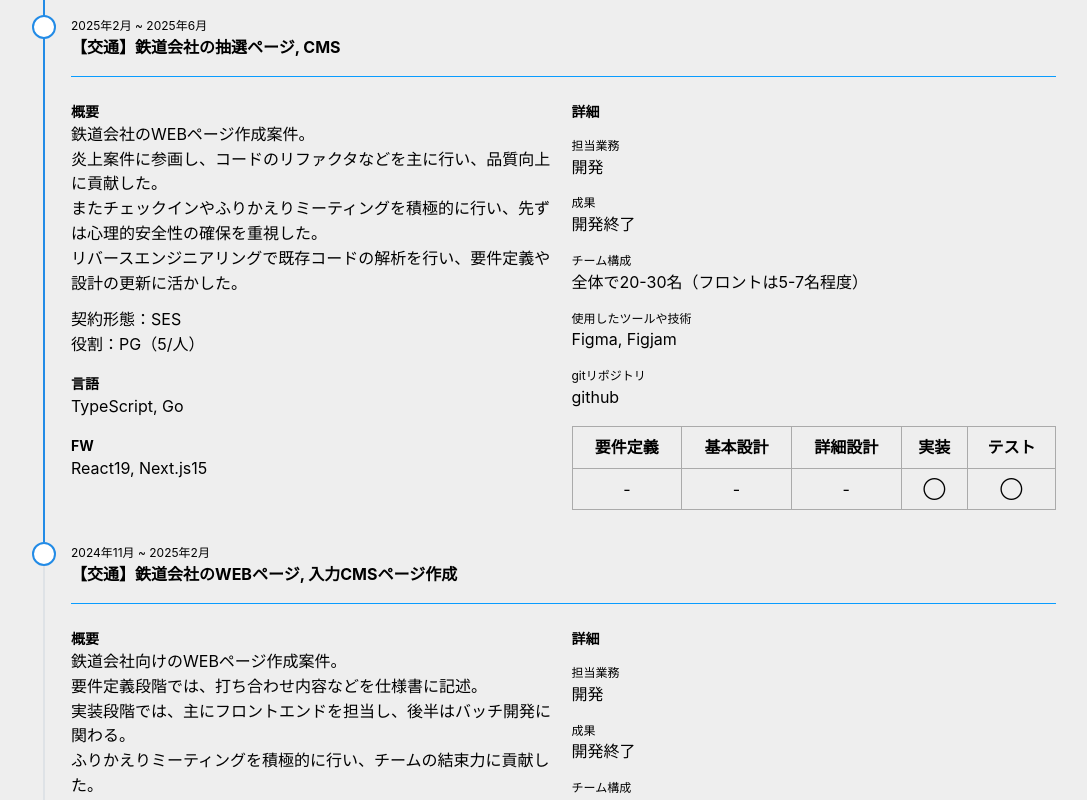
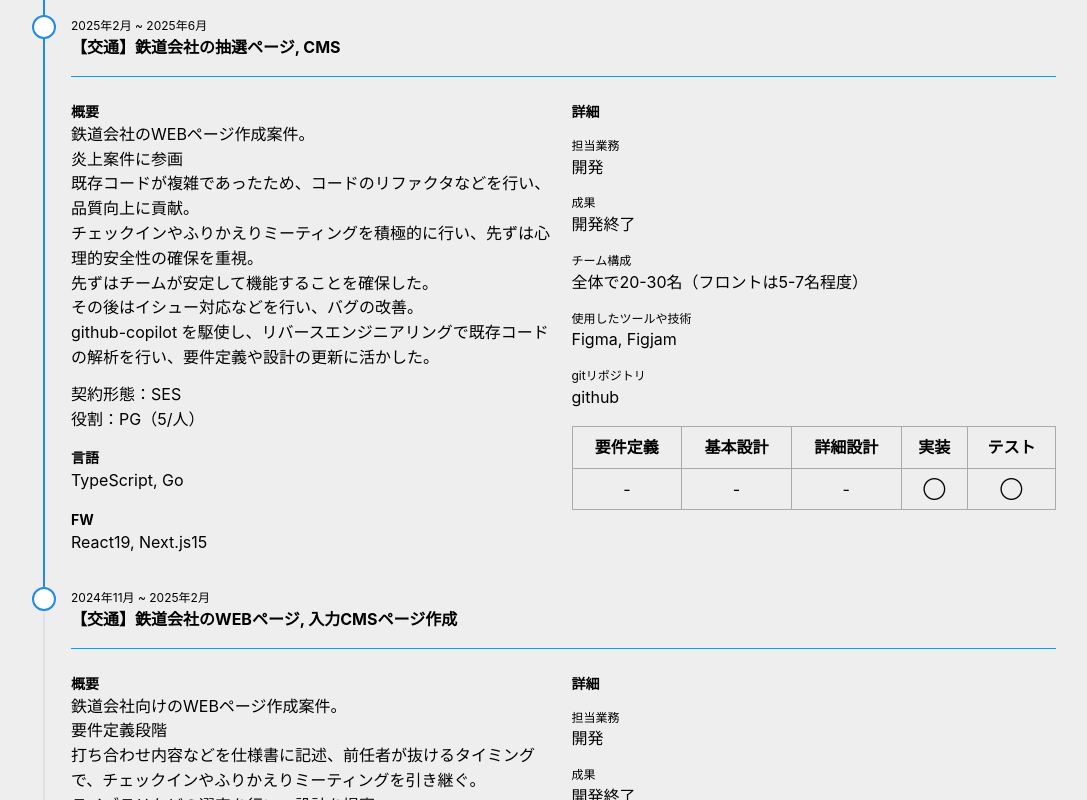
Before and after one commit to TakakiMoriguchi/takaki-moriguchi-career, a React (Create React App) app: page / in a window 1280 px wide. Shown: the part 1720-2520 px from the top of the page, without its empty margins (96-1183 px from the left). Built offline with nearby package versions, Linux system fonts and the light colour scheme.

Commit message:
Update build

```diff
--- a/src/data.ts
+++ b/src/data.ts
@@ -369,10 +369,18 @@ export const data = [
     project_detail: {
       overview: `
         鉄道会社向けのWEBページ作成案件。¥n
-        要件定義段階では、打ち合わせ内容などを仕様書に記述。¥n
-        実装段階では、主にフロントエンドを担当し、後半はバッチ開発に関わる。¥n
-        ふりかえりミーティングを積極的に行い、チームの結束力に貢献した。¥n
-        スケジュールやタスク管理も担当し、期限内に完了。
+        要件定義段階¥n
+        打ち合わせ内容などを仕様書に記述、前任者が抜けるタイミングで、チェックインやふりかえりミーティングを引き継ぐ。¥n
+        ライブラリなどの選定を行い、設計を提案。¥n
+        ¥n
+        フロントエンド実装¥n
+        コンポーネントをどのレベルで分割し、どのように責務を分けるかを考慮し、１つも重複することなく設計を提案出来た。¥n
+        FigJamを使用して納期管理や問題点などを可視化し、遅れがちな開発も期限内に完了。¥n
+        バッチ修正¥n
+        初めてのGo言語であったが、キャッチアップしつつ実装した。¥n
+        ¥n
+        案件通して、ふりかえりミーティングを積極的に行い、チームの結束力に貢献した。¥n
+        スケジュールやタスク管理も担当し、期限内に完了できた。
       `,
       task_responsibilities: '開発',
       achievements: '開発終了',
@@ -404,9 +412,12 @@ export const data = [
     project_detail: {
       overview: `
         鉄道会社のWEBページ作成案件。¥n
-        炎上案件に参画し、コードのリファクタなどを主に行い、品質向上に貢献した。¥n
-        またチェックインやふりかえりミーティングを積極的に行い、先ずは心理的安全性の確保を重視した。¥n
-        リバースエンジニアリングで既存コードの解析を行い、要件定義や設計の更新に活かした。¥n
+        炎上案件に参画¥n
+        既存コードが複雑であったため、コードのリファクタなどを行い、品質向上に貢献。¥n
+        チェックインやふりかえりミーティングを積極的に行い、先ずは心理的安全性の確保を重視。¥n
+        先ずはチームが安定して機能することを確保した。¥n
+        その後はイシュー対応などを行い、バグの改善。¥n
+        github-copilot を駆使し、リバースエンジニアリングで既存コードの解析を行い、要件定義や設計の更新に活かした。¥n
       `,
       task_responsibilities: '開発',
       achievements: '開発終了',
```
Also changed, not shown: 7 other files (tests, documents, lock files or other folders).
